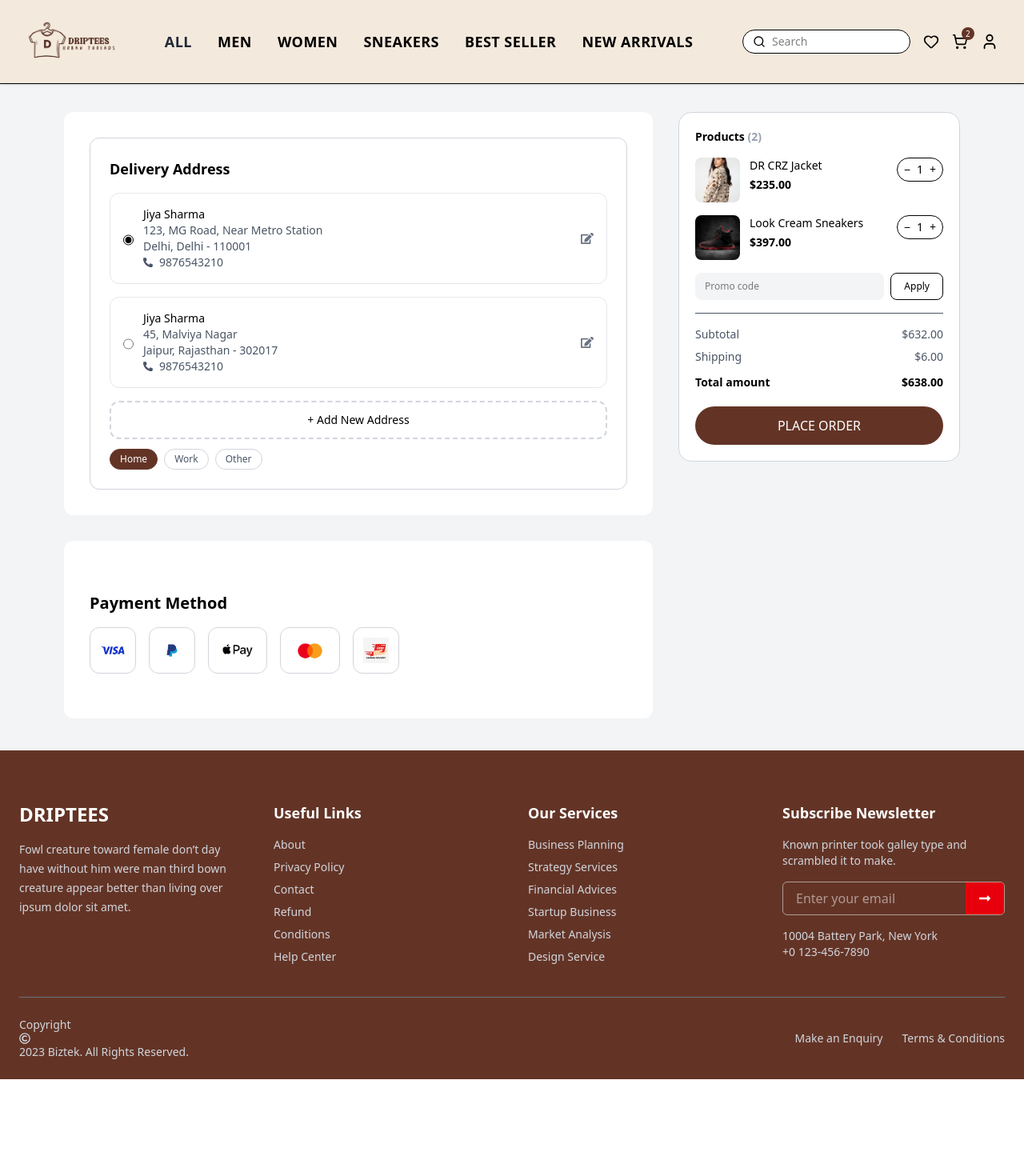
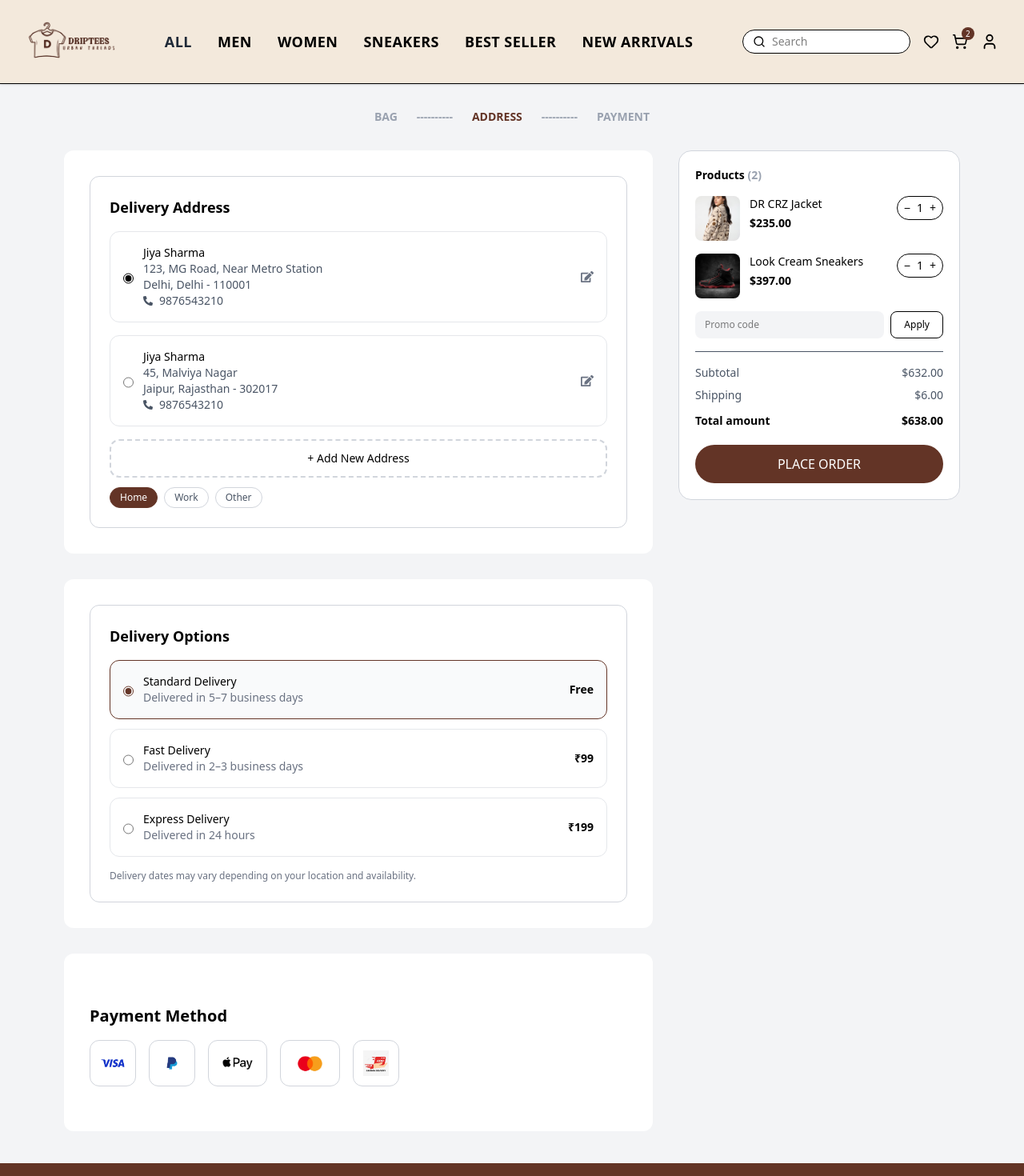
Before and after one commit to jiya-sharma-ally/my-project, a React (Vite) app: page /Checkoutpage in a window 1280 px wide. Shown: the top 1470 px of the page at 80% size. Before the commit the page ends 1349 px from the top, so only its background shows below. Built offline with nearby package versions, Linux system fonts and the light colour scheme.

Commit message:
updated sprinkles and delivery options

```diff
--- a/src/App.jsx
+++ b/src/App.jsx
@@ -12,6 +12,7 @@ import WomenCat from "./pages/WomenCat";
 import Cart from "./pages/Cart";
 import Wishlist from "./pages/Wishlist";
 import Checkoutpage from "./pages/checkoutpage";
+import Delivery from "./components/cart/Delivery";
 
 function App() {
   return (
@@ -29,6 +30,7 @@ function App() {
         <Route path="/wishlist" element={<Wishlist />} />
         <Route path="/women/:category" element={<WomenCat />} />
 \       <Route path="Checkoutpage" element={<Checkoutpage />} />
+        <Route path="delivery" element={<Delivery />} />
 \      </Routes>
 
       <Footer />
--- a/src/components/cart/Address.jsx
+++ b/src/components/cart/Address.jsx
@@ -117,10 +117,10 @@ const Address = () => {
                         />
                     </div>
 
-                    <div className="flex gap-3">
+                    <div className="flex gap-2">
   <button
     type="button"
-                            className="bg-[#633426] text-white px-6 py-3 rounded-xl hover:opacity-90 transition cursor-pointer"
+    className="bg-[#633426] text-white px-3 py-1.5 text rounded-lg hover:opacity-90 transition cursor-pointer"
   >
     Save Address
   </button>
@@ -128,11 +128,12 @@ const Address = () => {
   <button
     type="button"
     onClick={() => setShowNewForm(false)}
-                            className="border border-gray-300 px-6 py-3 rounded-xl hover:border-black transition cursor-pointer"
+    className="border border-gray-300 px-3 py-1.5 text rounded-lg hover:border-black transition cursor-pointer"
   >
     Cancel
   </button>
 </div>
+
                 </div>
 
             )}
--- /dev/null
+++ b/src/components/cart/Delivery.jsx
@@ -0,0 +1,75 @@
+import { useState } from "react";
+
+const Delivery = () => {
+  const [deliveryType, setDeliveryType] = useState("standard");
+
+  const options = [
+    {
+      id: "standard",
+      title: "Standard Delivery",
+      desc: "Delivered in 5–7 business days",
+      price: 0,
+      eta: "Free",
+    },
+    {
+      id: "fast",
+      title: "Fast Delivery",
+      desc: "Delivered in 2–3 business days",
+      price: 99,
+      eta: "₹99",
+    },
+    {
+      id: "express",
+      title: "Express Delivery",
+      desc: "Delivered in 24 hours",
+      price: 199,
+      eta: "₹199",
+    },
+  ];
+
+  return (
+    <div className="bg-white rounded-xl border border-gray-300 p-6">
+      <h3 className="text-lg font-semibold mb-4">Delivery Options</h3>
+
+      <div className="space-y-3">
+        {options.map((option) => (
+          <label
+            key={option.id}
+            className={`flex items-center justify-between border rounded-xl p-4 cursor-pointer transition
+              ${
+                deliveryType === option.id
+                  ? "border-[#633426] bg-gray-50"
+                  : "border-gray-200 hover:border-gray-400"
+              }`}
+          >
+            <div className="flex gap-3">
+              <input
+                type="radio"
+                name="delivery"
+                checked={deliveryType === option.id}
+                onChange={() => setDeliveryType(option.id)}
+                className="mt-1 accent-[#633426] cursor-pointer"
+              />
+
+              <div className="text-sm">
+                <p className="font-medium">{option.title}</p>
+                <p className="text-gray-500">{option.desc}</p>
+              </div>
+            </div>
+
+            <span className="text-sm font-semibold">
+              {option.price === 0 ? "Free" : `₹${option.price}`}
+            </span>
+          </label>
+        ))}
+      </div>
+
+      {/* INFO */}
+      <div className="mt-4 text-xs text-gray-500">
+        Delivery dates may vary depending on your location and availability.
+      </div>
+    </div>
+  );
+};
+
+export default Delivery;
--- a/src/index.css
+++ b/src/index.css
@@ -43,29 +43,3 @@
     transform: translateX(-50%);
   }
 }
-.fullscreen-confetti {
-  position: fixed;
-  inset: 0;
-  pointer-events: none;
-  overflow: hidden;
-  z-index: 9999;
-}
-
-.confetti-piece {
-  position: absolute;
-  width: 8px;
-  height: 14px;
-  opacity: 0.9;
-  animation: confetti-fall 2s linear forwards;
-}
-
-@keyframes confetti-fall {
-  0% {
-    transform: translateY(-20px) rotate(0deg);
-    opacity: 1;
-  }
-  100% {
-    transform: translateY(100vh) rotate(720deg);
-    opacity: 0;
-  }
-}
--- a/src/pages/Checkoutpage.jsx
+++ b/src/pages/Checkoutpage.jsx
@@ -1,6 +1,7 @@
 import { useState } from "react";
 import Payment from "../components/cart/Payment.jsx";
 import Address from "../components/cart/Address.jsx";
+import Delivery from "../components/cart/Delivery.jsx";
 import wo1 from "../assets/images/wo1.png";
 import sneak1 from "../assets/images/sneak1.png";
 
@@ -13,6 +14,7 @@ const CheckoutPage = () => {
   const [coupon, setCoupon] = useState("");
   const [discount, setDiscount] = useState(0);
   const [couponApplied, setCouponApplied] = useState(false);
+  const [showLottie, setShowLottie] = useState(false); // ✅ REQUIRED
 
   const increaseQty = (id) => {
     setCart((prev) =>
@@ -40,48 +42,44 @@ const CheckoutPage = () => {
   const shipping = 6;
   const total = subtotal + shipping - discount;
 
-  // 🎉 FULL SCREEN CONFETTI
-  const launchConfetti = () => {
-    const container = document.getElementById("fullscreen-confetti");
-    if (!container) return;
-
-    for (let i = 0; i < 120; i++) {
-      const piece = document.createElement("div");
-      piece.className = "confetti-piece";
-
-      piece.style.left = Math.random() * 100 + "vw";
-      piece.style.backgroundColor = [
-        "#ff0",
-        "#ff5733",
-        "#33ff57",
-        "#3399ff",
-        "#ff33a8",
-        "#9b59b6",
-      ][Math.floor(Math.random() * 6)];
-
-      piece.style.animationDelay = Math.random() * 0.5 + "s";
-
-      container.appendChild(piece);
-
-      setTimeout(() => piece.remove(), 2000);
-    }
-  };
-
   const applyCoupon = () => {
     if (coupon === "SAVE10" && !couponApplied) {
       setDiscount(subtotal * 0.1);
       setCouponApplied(true);
-      launchConfetti(); // 🎊🔥 FULL SCREEN PARTY
+      setShowLottie(true);
+
+      setTimeout(() => {
+        setShowLottie(false);
+      }, 2500);
     }
   };
 
   return (
     <>
-      {/* 🎊 FULLSCREEN CONFETTI LAYER */}
-      <div id="fullscreen-confetti" className="fullscreen-confetti" />
+      {/* 🎉 LOTTIE CELEBRATION */}
+      {showLottie && (
+        <div className="fixed inset-0 z-[9999] flex items-center justify-center bg-black/10">
+          <iframe
+            src="https://lottie.host/embed/c0ba5fdc-793b-4076-9f17-01b91cd310d5/tFXMU37AOa.lottie"
+            className="w-80 h-80"
+            frameBorder="0"
+            allowFullScreen
+          ></iframe>
+        </div>
+      )}
 
-      <div className="bg-gray-100 mt-25 min-h-screen py-10">
+      <div className="bg-gray-100 mt-24 min-h-screen py-10">
         <div className="max-w-6xl mx-auto px-4">
+
+          {/* STEPS */}
+          <div className="flex justify-center gap-6 mb-8 text-sm font-semibold">
+            <span className="text-gray-400">BAG</span>
+            <span className="text-gray-400">----------</span>
+            <span className="text-[#633426]">ADDRESS</span>
+            <span className="text-gray-400">----------</span>
+            <span className="text-gray-400">PAYMENT</span>
+          </div>
+
           <div className="grid grid-cols-1 lg:grid-cols-12 gap-8">
 
             {/* LEFT */}
@@ -91,13 +89,17 @@ const CheckoutPage = () => {
               </div>
 
               <div className="bg-white rounded-xl p-8">
+                <Delivery />
+              </div>
+
+              <div className="bg-white rounded-xl p-8">
                 <Payment />
               </div>
             </div>
 
             {/* RIGHT CART */}
             <div className="lg:col-span-4">
-              <div className="sticky top-10 bg-white border border-gray-300 rounded-2xl p-5">
+              <div className="sticky top-24 bg-white border border-gray-300 rounded-2xl p-5">
 
                 <h3 className="text-sm font-semibold mb-4">
                   Products <span className="text-gray-400">({cart.length})</span>
```
Lines whose indentation alone changed are shown as unchanged.
